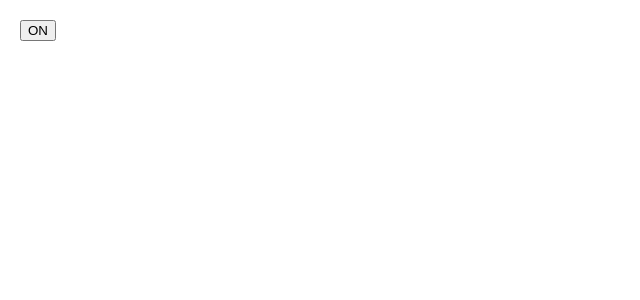
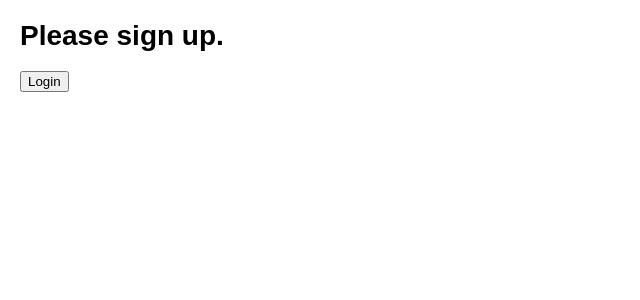
Before and after one commit to Terence625/react-project, a React (Create React App) app: page / in a window 1280 px wide. Shown: the top 300 px of the page, without its empty margins (0-640 px from the left). Built offline with nearby package versions, Linux system fonts and the light colour scheme.

Commit message:
[Wenguang] add LoginControl component with its children components in conditional-rendering

```diff
--- /dev/null
+++ b/src/component/conditional-rendering/Greeting.tsx
@@ -0,0 +1,15 @@
+import React from "react";
+import UserGreeting from "./UserGreeting";
+import GuestGreeting from "./GuestGreeting";
+
+interface IGreetingProps {
+  isLoggedIn: boolean
+}
+
+export default function Greeting(props: IGreetingProps) {
+  const isLoggedIn = props.isLoggedIn;
+  if (isLoggedIn) {
+    return <UserGreeting />;
+  }
+  return <GuestGreeting />;
+}
--- /dev/null
+++ b/src/component/conditional-rendering/GuestGreeting.tsx
@@ -0,0 +1,3 @@
+export default function GuestGreeting(props) {
+  return <h1>Please sign up.</h1>;
+}
--- /dev/null
+++ b/src/component/conditional-rendering/LoginButton.tsx
@@ -0,0 +1,7 @@
+interface ILoginButtonProps {
+  onClick: () => void;
+}
+
+export default function LoginButton(props: ILoginButtonProps) {
+  return <button onClick={props.onClick}>Login</button>;
+}
--- /dev/null
+++ b/src/component/conditional-rendering/LoginControl.tsx
@@ -0,0 +1,40 @@
+import React from "react";
+import Greeting from "./Greeting";
+import LogoutButton from "./LogoutButton";
+import LoginButton from "./LoginButton";
+
+interface  ILoginControlState {
+  isLoggedIn: boolean;
+}
+
+export default class LoginControl extends React.Component<{}, ILoginControlState> {
+  constructor(props) {
+    super(props);
+    this.state = { isLoggedIn: false };
+  }
+
+  handleLoginClick() {
+    this.setState({ isLoggedIn: true });
+  }
+
+  handleLogoutClick() {
+    this.setState({ isLoggedIn: false });
+  }
+
+  render() {
+    const isLoggedIn = this.state.isLoggedIn;
+    let button;
+    if (isLoggedIn) {
+      button = <LogoutButton onClick={this.handleLogoutClick.bind(this)} />;
+    } else {
+      button = <LoginButton onClick={this.handleLoginClick.bind(this)} />;
+    }
+
+    return (
+      <div>
+        <Greeting isLoggedIn={isLoggedIn} />
+        {button}
+      </div>
+    );
+  }
+}
--- /dev/null
+++ b/src/component/conditional-rendering/LogoutButton.tsx
@@ -0,0 +1,7 @@
+interface ILogoutButtonProps {
+  onClick: () => void;
+}
+
+export default function LogoutButton(props: ILogoutButtonProps) {
+  return <button onClick={props.onClick}>Logout</button>;
+}
--- /dev/null
+++ b/src/component/conditional-rendering/UserGreeting.tsx
@@ -0,0 +1,3 @@
+export default function UserGreeting(props) {
+  return <h1>Welcome back!</h1>;
+}
--- a/src/index.tsx
+++ b/src/index.tsx
@@ -4,8 +4,10 @@
 import App from "./component/state-and-lifecycle/App";
 import Game from "./component/tic-tac-toe-game/Game";
 import Toggle from "./component/handle-events/Toggle";
+import LoginControl from "./component/conditional-rendering/LoginControl";
 // ========================================
 
 // ReactDOM.render(<Game />, document.getElementById("root"));
 // ReactDOM.render(<App />, document.getElementById("root"));
-ReactDOM.render(<Toggle />, document.getElementById("root"));
+// ReactDOM.render(<Toggle />, document.getElementById("root"));
+ReactDOM.render(<LoginControl />, document.getElementById("root"));
```
